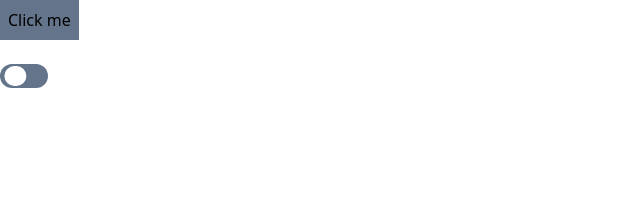
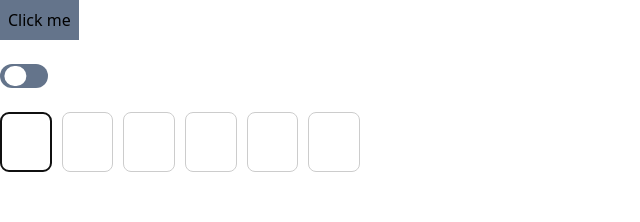
Before and after one commit to jayrick-gacayan/my-app, a Next.js app: page / in a window 1280 px wide. Shown: the top 222 px of the page, without its empty margins (0-640 px from the left). Built offline with nearby package versions, Linux system fonts and the light colour scheme.

Commit message:
feat: otp input

```diff
--- a/app/page.tsx
+++ b/app/page.tsx
@@ -1,5 +1,5 @@
 import { ToastsContainer } from '@/components/toast_container'
-import { CreateToastButton } from './button_client/button_client'
+import { CreateToastButton } from './sections/button_client'
 
 
 export default function Home() {
--- a/app/button_client/button_client.tsx
+++ b/app/sections/button_client.tsx
@@ -7,6 +7,7 @@ import { useModal } from "@/hooks/use_modal";
 import { useOutsideClick } from "@/hooks/use_outside_click";
 import { useSwitch } from "@/hooks/use_switch";
 import { useContext, useRef } from "react";
+import { OtpInputContainer } from "./otp_input_container";
 
 export function CreateToastButton() {
   const modalContentRef = useRef(null);
@@ -39,6 +40,8 @@ export function CreateToastButton() {
     </button>
     <br />
     <Switch on={on} onClick={() => { setOn(!on); }} />
+    <br />
+    <OtpInputContainer />
     <ModalWrapperComponent
       ref={modalRef}
       show={isShowing}
--- /dev/null
+++ b/app/sections/otp_input_container.tsx
@@ -0,0 +1,16 @@
+'use client';
+
+import { OtpInputField } from "@/components/otp_input_field";
+import { useState } from "react";
+
+export function OtpInputContainer() {
+  const [otp, setOtp] = useState<string>('');
+
+  return (
+    <div>
+      <OtpInputField value={otp}
+        length={6}
+        onChange={(value: string) => { setOtp(value); }} />
+    </div>
+  )
+}
--- /dev/null
+++ b/components/otp_input_field.tsx
@@ -0,0 +1,159 @@
+import { ChangeEvent, KeyboardEvent, FocusEvent, useMemo, KeyboardEventHandler, useRef, useEffect } from "react";
+
+export function OtpInputField({
+  value,
+  length,
+  onChange,
+}: {
+  value: string;
+  length: number;
+  onChange: (value: string) => void;
+}): JSX.Element {
+  let otpInputFieldRef = useRef<HTMLDivElement>(null);
+  let isDigitRegex = new RegExp(/^\d+$/);
+
+  let valueItems: string[] = useMemo(() => {
+    let valueArr: any[] = value.split('');
+    let items: string[] = [];
+
+    for (let i: number = 0; i < length;) {
+      let char = valueArr[i++];
+      items.push(isDigitRegex.test(char) ? char : '');
+    }
+
+    return items;
+
+  }, [value, length]);
+
+  useEffect(() => {
+    if (otpInputFieldRef && otpInputFieldRef.current) {
+      let firstInputEl = otpInputFieldRef.current.querySelector('input:first-child') as HTMLInputElement;
+
+      if (firstInputEl) {
+        firstInputEl.focus();
+      }
+    }
+  }, [])
+
+  function focusToNextInput(target: HTMLElement) {
+    const nextInputSibling =
+      target.nextElementSibling as HTMLInputElement | null;
+
+    if (nextInputSibling) {
+      nextInputSibling.focus();
+    }
+  };
+
+  function focusToPrevInput(target: HTMLElement) {
+    const nextInputSibling =
+      target.previousElementSibling as HTMLInputElement | null;
+
+    if (nextInputSibling) {
+      nextInputSibling.focus();
+    }
+  };
+
+
+  function inputOnChange(e: ChangeEvent<HTMLInputElement>, idx: number) {
+    let target: EventTarget & HTMLInputElement = e.target;
+    let targetValue: string = target.value.trim();
+    let isDigit = isDigitRegex.test(targetValue);
+
+    if (!isDigit && targetValue !== '') return;
+
+    let nextInput = target.nextElementSibling as HTMLInputElement | null;
+
+    // only delete digit if next input element has no value
+    if (!isDigit && nextInput && nextInput.value !== '') {
+      return;
+    }
+
+    targetValue = isDigit ? targetValue : '';
+
+    if (targetValue.length === 1) {
+      let newValue =
+        value.substring(0, idx) + targetValue + value.substring(idx + 1);
+
+      onChange(newValue);
+
+      if (!isDigit) {
+        return;
+      }
+
+      focusToNextInput(target)
+    } else if (targetValue.length === length) {
+      onChange(targetValue);
+      target.blur();
+    }
+  }
+
+  function inputOnKeyDown(e: KeyboardEvent<HTMLInputElement>, idx: number) {
+    let { key } = e;
+    let target = e.target as HTMLInputElement;
+
+    if (key === 'ArrowRight' || key === 'ArrowDown') {
+      e.preventDefault();
+      return focusToNextInput(target);
+    }
+
+    if (key === 'ArrowLeft' || key === 'ArrowUp') {
+      e.preventDefault();
+      return focusToPrevInput(target);
+    }
+
+    let targetValue: string = target.value;
+
+    target.setSelectionRange(0, targetValue.length);
+
+    if (key !== 'Backspace' || target.value !== '') {
+      return;
+    }
+
+    if (key === 'Backspace') {
+      if (value.length === idx - 1) {
+        onChange(value.substring(0, idx));
+      }
+
+    }
+
+    focusToPrevInput(target);
+  }
+
+  function inputOnFocus(e: FocusEvent<HTMLInputElement>) {
+    const { target } = e;
+    let prevInput = target.previousElementSibling as HTMLInputElement | null;
+
+    if (prevInput && prevInput.value === '') {
+      return prevInput.focus();
+    }
+
+    target.setSelectionRange(0, target.value.length);
+  }
+
+  return (
+    <div ref={otpInputFieldRef}
+      className="flex max-w-[360px] gap-x-[10px]">
+      {
+        valueItems.map((digit: string, idx: number) => {
+          return (
+            <input key={`${digit}-${idx}`}
+              type="text"
+              inputMode="numeric"
+              autoComplete="one-time-code"
+              pattern="\d{1}"
+              maxLength={length}
+              className="w-full h-[60px] border border-[#ccc] border-solid rounded-lg text-center font-bold text-base"
+              value={digit}
+              onKeyDown={(e: KeyboardEvent<HTMLInputElement>) => {
+                inputOnKeyDown(e, idx);
+              }}
+              onFocus={inputOnFocus}
+              onChange={(e: ChangeEvent<HTMLInputElement>) => {
+                inputOnChange(e, idx)
+              }} />
+          )
+        })
+      }
+    </div>
+  )
+}
```
